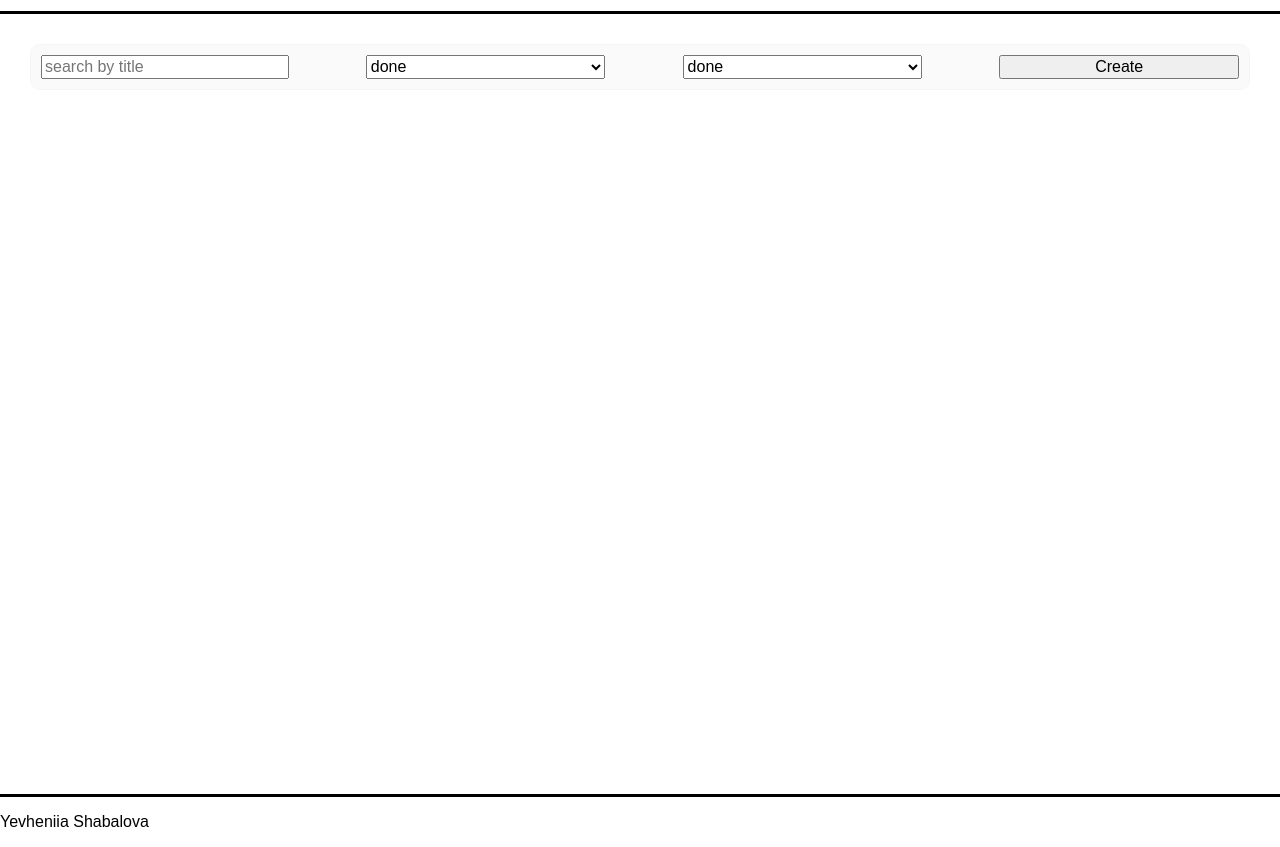
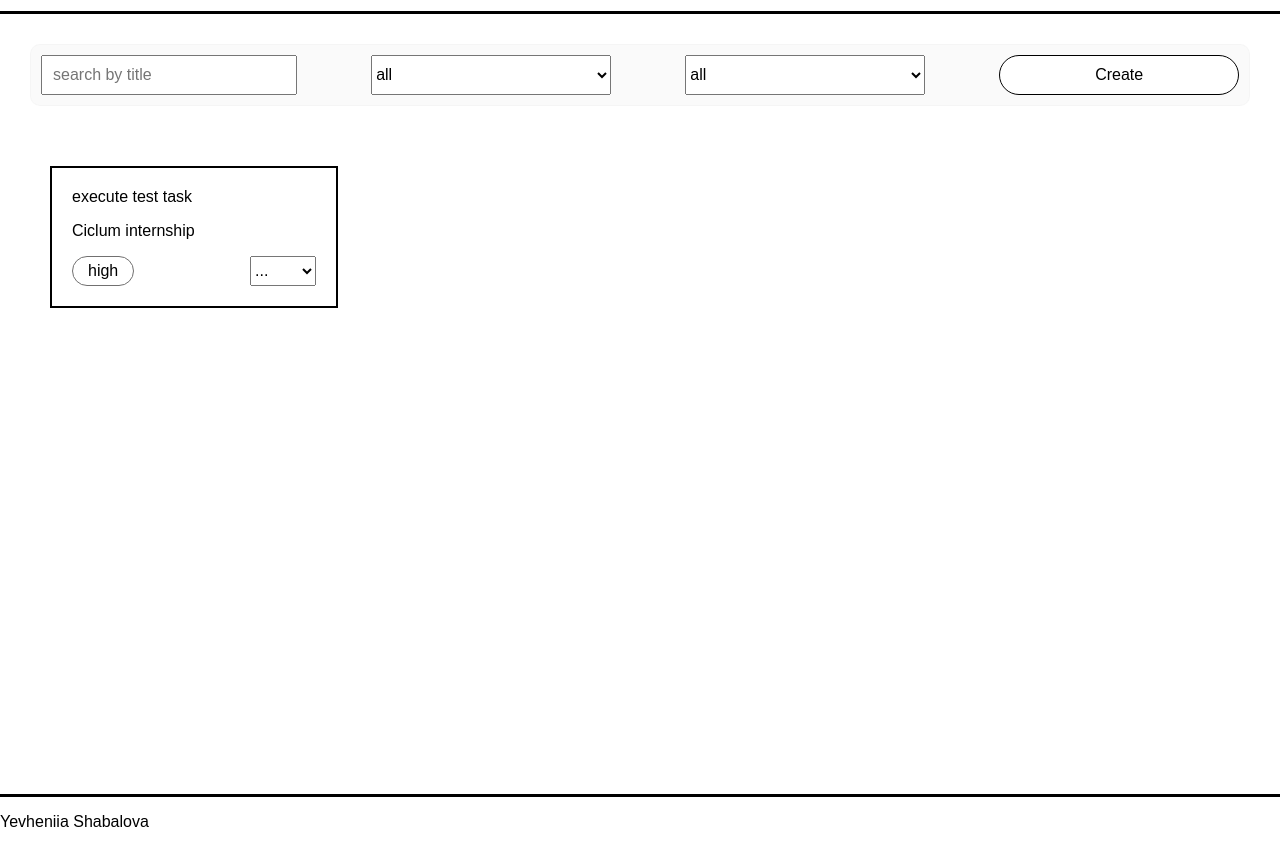
Before and after one commit to jnsnrz/to-do-list, a website built with webpack: page dist/index.html in a window 1280 px wide. Shown: the part 39-886 px from the top of the page. Built offline with nearby package versions, Linux system fonts and the light colour scheme.

Commit message:
deleted dist folder

```diff
--- a/dist/index.html
+++ b/dist/index.html
@@ -13,32 +13,31 @@
     <main>
         <div class="main-content">
             <div class="main-content__top">
-                <input type="text" placeholder="search by title">
-                <select name="task_status" id="status">
-                    <option value="all" selected>all</option>
-                    <option value="open" selected>open</option>
-                    <option value="done" selected>done</option>
-                </select>
-                <select name="task_priority" id="priority">
-                    <option value="all" selected>all</option>
-                    <option value="open" selected>open</option>
-                    <option value="done" selected>done</option>
-                </select>
-                <button id="open-form-btn">Create</button>
+                    <input type="text" name="search-title" id="search-title" class="main-content__top-input" placeholder="search by title">
+                    <select name="task_status" id="search-status">
+                        <option value="all" selected>all</option>
+                        <option value="open">open</option>
+                        <option value="done">done</option>
+                    </select>
+                    <select name="task_priority" id="search-priority">
+                        <option value="all" selected>all</option>
+                        <option value="high">high</option>
+                        <option value="normal">normal</option>
+                        <option value="low">low</option>
+                    </select>
+                <button id="open-form-btn" class="btn">Create</button>
             </div>
-            <div id="area" class="main-content__area">
-
-            </div>
+            <div id="area" class="main-content__area"></div>
             <!-- OVERLAY AND MODAL -->
             <div class="modal hidden">
                 <div class="modal-content">
                     <form id="new-task-form" name="new-task" onsubmit="return false">
                         <div class="form-element">
-                            <label for="title">Title:</label>
+                            <label for="title">Title:*</label>
                             <input type="text" name="title" placeholder="title">
                         </div>
                         <div class="form-element">
-                            <label for="description">Description:</label>
+                            <label for="description">Description:*</label>
                             <textarea name="description" id="description" cols="30" rows="10"></textarea>
                         </div>
                         <div class="form-element">
@@ -53,6 +52,7 @@
                             <div class="modal-btns">
                                 <button id="close-form-btn" class="btn btn-form">Cancel</button>
                                 <button id="create-task-btn" class="btn btn-form">Save</button>
+                                <button id="update-task-btn" class="btn btn-form hidden">Save</button>
                             </div>
                         </div>
                     </form>
@@ -65,7 +65,6 @@
     <footer>
         <p>Yevheniia Shabalova</p>
     </footer>
-
     <!-- <script src="dist/bundle.js"></script> -->
-<script type="text/javascript" src="main.af267fb8.js"></script></body>
+<script type="text/javascript" src="main.f1c99b36.js"></script></body>
 </html>
--- a/package.json
+++ b/package.json
@@ -30,7 +30,7 @@
     "sass-loader": "^8.0.0",
     "style-loader": "^1.0.0",
     "webpack": "^4.41.2",
-    "webpack-cli": "^3.3.9",
+    "webpack-cli": "^3.3.10",
     "webpack-dev-server": "^3.9.0"
   }
 }
```
Also changed, not shown: dist/bundle.js (deleted, +0 -100 lines), dist/favicon.ico (deleted), 10 other files.
